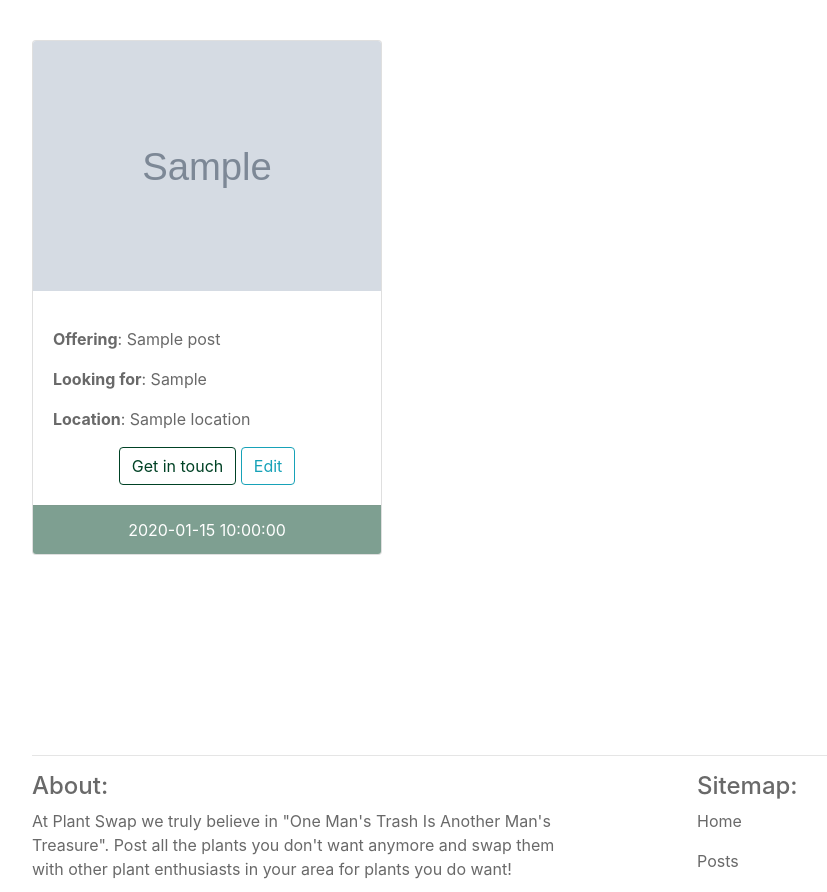
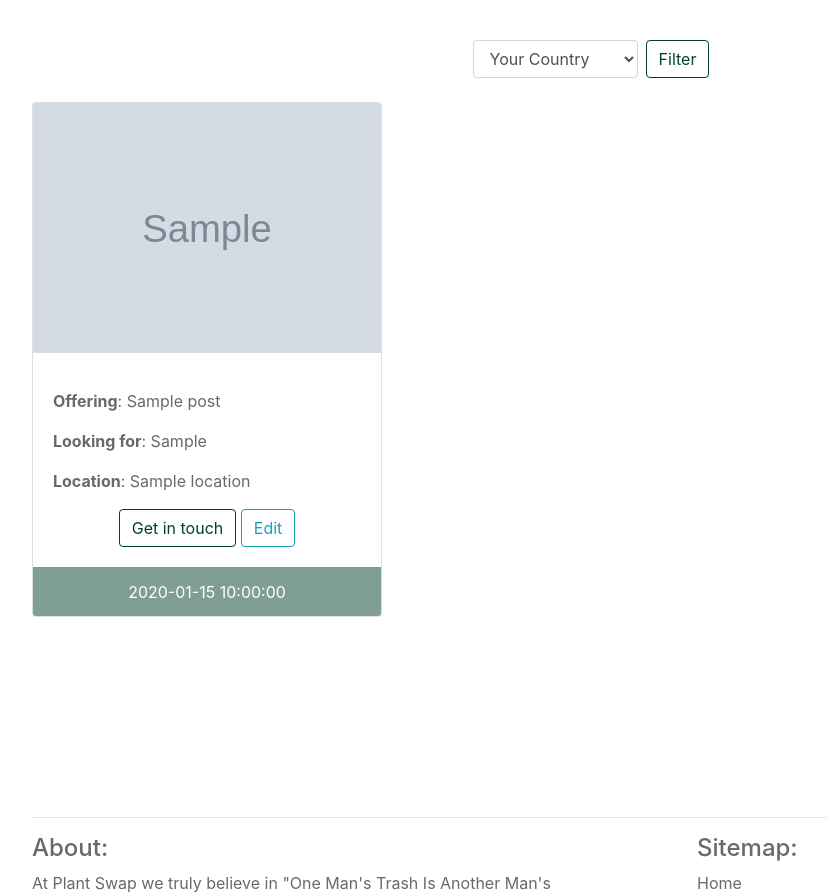
Before and after one commit to debrawolford/plant-swap, a Flask app: template templates/posts.html in a window 1280 px wide. Shown: the part 76-968 px from the top of the page, without its empty margins (53-880 px from the left). Run offline with Flask 2, Linux system fonts and the light colour scheme; the template is opened without the code that fills it: most values are stand-ins (such as "Sample title", 1, 10 or a date in 2020); grey boxes marked "Sample" are stand-in pictures; some libraries are stand-ins or nearby versions.

Commit message:
added country filter on homepage

```diff
--- a/app.py
+++ b/app.py
@@ -31,7 +31,7 @@
 
 @app.route("/get_posts")
 def get_posts():
-    return render_template("posts.html", posts=posts.find())
+    return render_template("posts.html", posts=posts.find(), countries=countries.find())
 
 
 @app.route("/add_post")
@@ -73,6 +73,18 @@
     return redirect(url_for("get_posts"))
 
 
+@app.route("/filter_posts", methods=["POST"])
+def filter_posts():
+    filter_results = posts.find({"location": request.form.get("location")})
+    number_results = posts.count_documents({"location": request.form.get("location")})
+    return render_template(
+        "posts.html",
+        posts=filter_results,
+        countries=countries.find(),
+        number_results=number_results,
+    )
+
+
 if __name__ == "__main__":
     app.run(
         host=os.environ.get("IP"), port=os.environ.get("PORT"), debug=True,
--- a/templates/addpost.html
+++ b/templates/addpost.html
@@ -6,7 +6,7 @@
             <div class="card">
                 <div class="card-header text-center">New Post</div>
                 <div class="card-body">
-                    <form action="{{  url_for("submit_post") }}" method="POST">
+                    <form action="{{  url_for('submit_post') }}" method="POST">
                         <div class="form-group">
                             <label for="plant_name">The plant you are offering:</label>
                             <input type="text" class="form-control" id="plant_name" name="plant_name"
--- a/templates/posts.html
+++ b/templates/posts.html
@@ -1,7 +1,28 @@
 {% extends "base.html" %}
 {% block content %}
 <main class="container main-content">
-
+    <div class="row">
+        <form action="{{  url_for('filter_posts') }}" method="POST" class="mx-auto form-inline mt-3">
+            <div class="form-group mb-2 mx-2">
+                <select class="form-control" id="location" name="location" required>
+                    <option value="">Your Country</option>
+                    {% for country in countries|sort(attribute='country') %}
+                    <option value="{{country.country}}">{{country.country}}</option>
+                    {% endfor %}
+                </select>
+            </div>
+            <button type="submit" class="btn btn-outline-success mb-2 mx-auto">Filter</button>
+        </form>
+    </div>
+    {% if number_results == 0 %}
+    <h4 class="mt-5 mx-auto text-center"> There are no swaps available in your area. &#128546; If you still want a new
+        plant, please create a new post:
+    </h4>
+    <div class="text-center mt-5 mx-auto">
+        <a href=" {{url_for('add_post')}}" class="btn btn-outline-success btn-lg">Add Post</a>
+        <a href="{{url_for('get_posts')}}" class="btn btn-outline-info text-right btn-lg">See All Posts</a>
+    </div>
+    {% endif %}
     <div class="row">
         {% for post in posts|sort(attribute='date_posted', reverse = True) %}
         <div class="col-12 col-md-6 col-lg-4 ">
```
